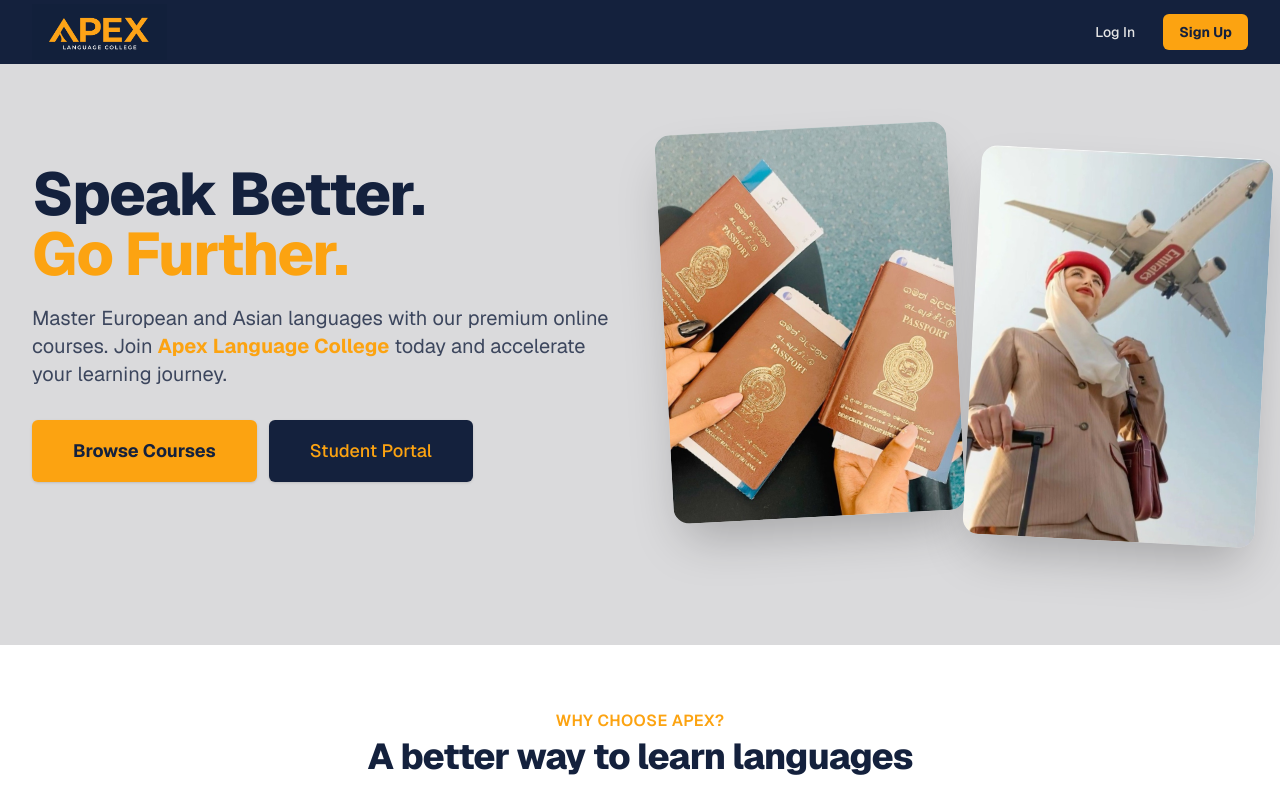
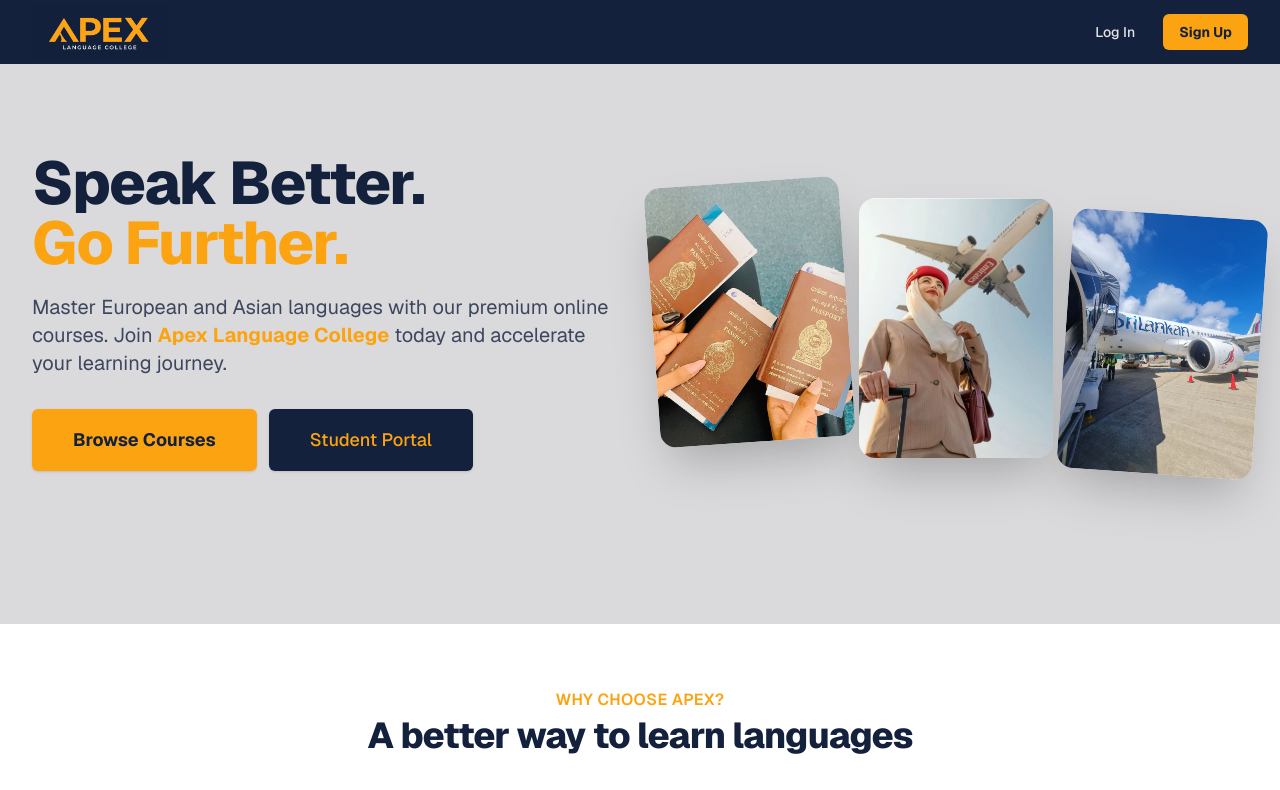
Before and after one commit to hasith360/LMS, a Next.js app: page / in a window 1280 px wide. Shown: the top 790 px of the page. Built offline with nearby package versions, Linux system fonts and the light colour scheme.

Commit message:
feat: update hero collage to include airplane alongside hostess and passports

```diff
--- a/src/app/page.tsx
+++ b/src/app/page.tsx
@@ -51,9 +51,10 @@ export default function Home() {
               </div>
             </div>
 
-            <div className="lg:w-1/2 flex gap-4 w-full px-4 sm:px-0 mt-8 lg:mt-0">
-              <img src="/images/passports.jpg" alt="Travel Passports" className="w-1/2 object-cover aspect-[3/4] rounded-2xl shadow-2xl transform rotate-[-3deg] hover:rotate-0 transition-transform duration-300" />
-              <img src="/images/hostess.jpg" alt="Cabin Crew" className="w-1/2 object-cover aspect-[3/4] rounded-2xl shadow-2xl transform rotate-[3deg] translate-y-6 hover:rotate-0 transition-transform duration-300" />
+            <div className="lg:w-1/2 flex gap-3 w-full px-4 sm:px-0 mt-8 lg:mt-0 justify-center items-center">
+              <img src="/images/passports.jpg" alt="Travel Passports" className="w-1/3 object-cover aspect-[3/4] rounded-2xl shadow-2xl transform rotate-[-4deg] hover:rotate-0 hover:scale-105 transition-all duration-300" />
+              <img src="/images/hostess.jpg" alt="Cabin Crew" className="w-1/3 object-cover aspect-[3/4] rounded-2xl shadow-2xl transform translate-y-4 z-10 hover:scale-105 transition-all duration-300" />
+              <img src="/images/airplane.jpg" alt="Airplane" className="w-1/3 object-cover aspect-[3/4] rounded-2xl shadow-2xl transform rotate-[4deg] translate-y-8 hover:rotate-0 hover:scale-105 transition-all duration-300" />
             </div>
 
           </div>
```
